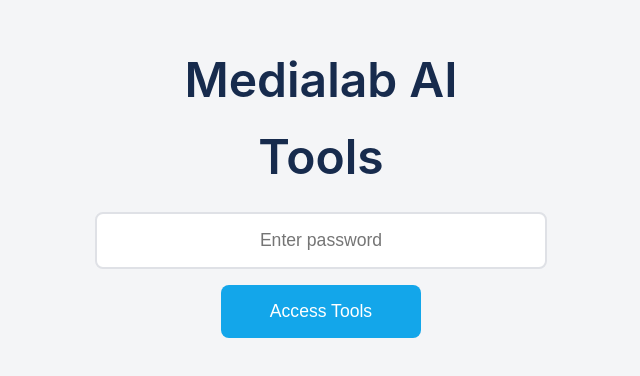
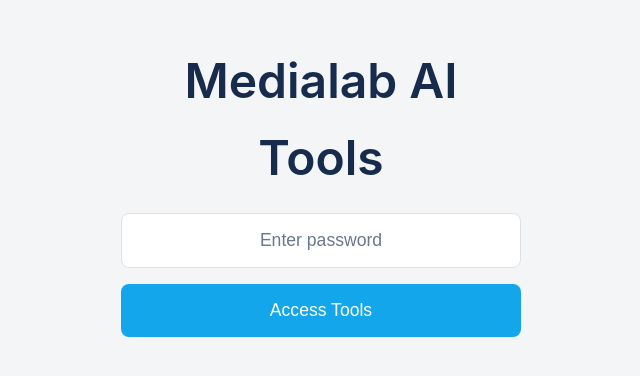
Before and after one commit to jasonlryan/mlbots-v2, a React (Vite) app: page /login in a window 1280 px wide. Shown: the part 242-618 px from the top of the page, without its empty margins (319-959 px from the left). Built offline with nearby package versions, Linux system fonts and the light colour scheme.

Commit message:
fix: Remove login page instruction text and update styles

```diff
--- a/src/styles/index.css
+++ b/src/styles/index.css
@@ -483,48 +483,40 @@ a:hover {
   width: 100%;
   padding: 1rem 1.5rem;
   font-size: 1.1rem;
-  border: 2px solid var(--border-color);
+  border: 1px solid var(--border-color);
   border-radius: 8px;
   background: white;
   color: var(--text-color);
   transition: all 0.2s ease;
   text-align: center;
+  box-sizing: border-box;
 }
 
 .login-form input[type="password"]::placeholder {
+  color: #6B778C;
   text-align: center;
+  opacity: 1;
 }
 
-.login-form input[type="password"]:focus {
-  outline: none;
-  border-color: var(--primary-color);
-  box-shadow: 0 2px 8px rgba(0,0,0,0.1);
-}
-
-.login-form button {
-  width: auto;
-  min-width: 200px;
-  padding: 1rem 2rem;
+.login-form button[type="submit"] {
+  width: 100%;
+  padding: 1rem 1.5rem;
   font-size: 1.1rem;
   background: var(--primary-color);
   color: white;
   border: none;
   border-radius: 8px;
-  font-weight: 500;
   cursor: pointer;
   transition: all 0.2s ease;
-  margin: 0 auto;
+  font-weight: 500;
 }
 
-.login-form button:hover {
+.login-form button[type="submit"]:hover {
   background: #007acc;
-  transform: translateY(-2px);
 }
 
 .error-message {
   color: #dc3545;
-  font-size: 1rem;
   margin-top: 1rem;
-  text-align: center;
-  width: 100%;
+  font-size: 0.9rem;
 }
```
Also changed, not shown: 2 other files (tests, documents, lock files or other folders).
